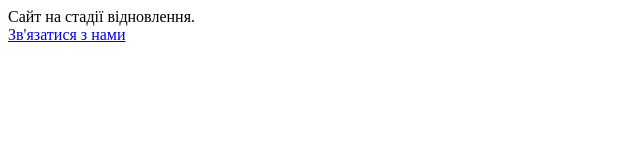
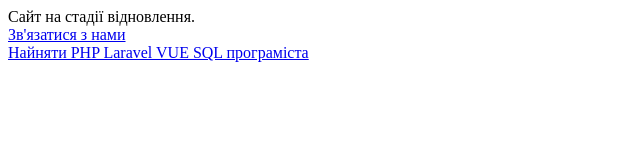
Before and after one commit to IdeveloperExpert/Dev-time.org, a plain HTML site: page index.html in a window 1280 px wide. Shown: the whole page, without its empty margins (0-640 px from the left). Drawn offline with Linux system fonts and the light colour scheme.

Commit message:
Update index.html

```diff
--- a/index.html
+++ b/index.html
@@ -8,6 +8,8 @@
 <body>
   Сайт на стадії відновлення.<br>
   <a href="https://t.me/PAWSOG_bot/PAWS?startapp=Mu3ZNMpx">Зв'язатися з нами</a>
+  <br>
+  <a href="https://roman.matviy.pp.ua">Найняти PHP Laravel VUE SQL програміста</a>
 </body>
 
 </html>
```
